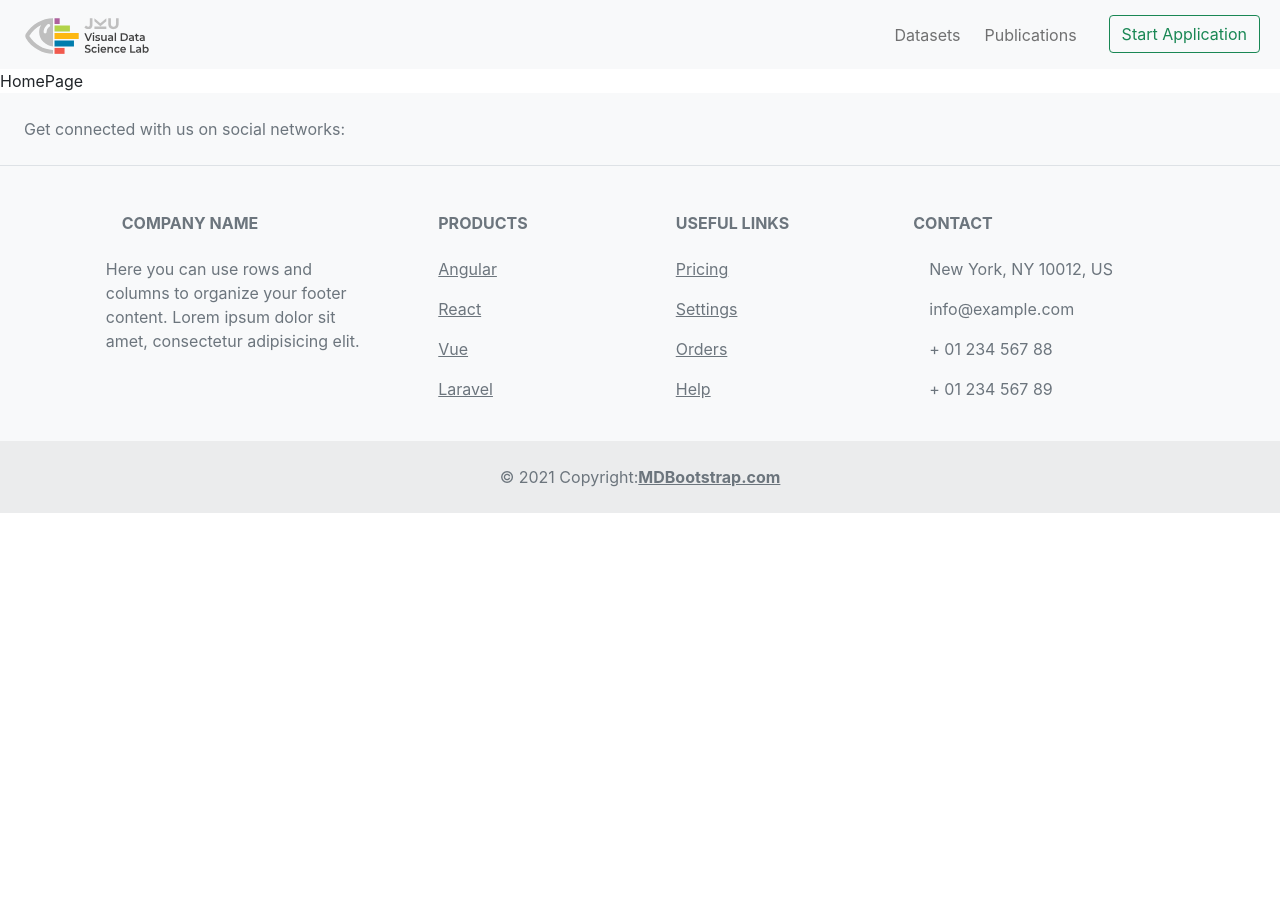
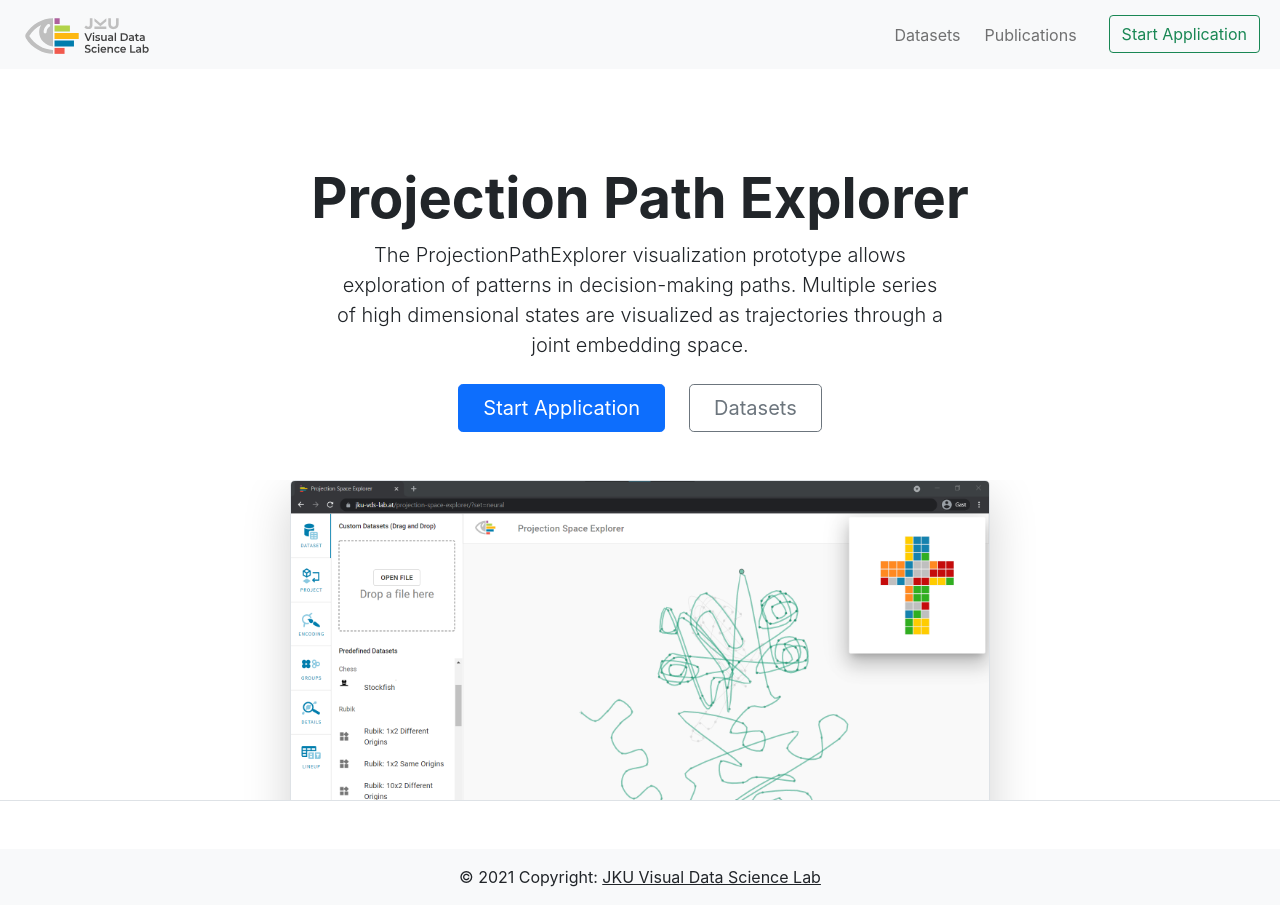
Before and after one commit to jku-vds-lab/pse, a React (Create React App) app: page / in a window 1280 px wide. Before the commit the page ends 800 px from the top, so only its background shows below. Built offline with nearby package versions, Linux system fonts and the light colour scheme.

Commit message:
added Hero and change Footer

```diff
--- a/src/App.tsx
+++ b/src/App.tsx
@@ -16,6 +16,7 @@ function App() {
           <Route path="/datasets" component={DatasetsPage} />
           <Route path="/publications" component={PublicationsPage} />
         </Switch>
+        <div className="b-example-divider"></div>
         <Footer />
       </div>
     </Router>
--- a/src/components/Footer.tsx
+++ b/src/components/Footer.tsx
@@ -1,108 +1,13 @@
 import React from 'react';
 
 function Footer() {
-    return (
-<footer className="text-center text-lg-start bg-light text-muted">
-  <section
-    className="d-flex justify-content-center justify-content-lg-between p-4 border-bottom"
-  >
-    <div className="me-5 d-none d-lg-block">
-      <span>Get connected with us on social networks:</span>
-    </div>
-
-    <div>
-      <a href="" className="me-4 text-reset">
-        <i className="fab fa-facebook-f"></i>
-      </a>
-      <a href="" className="me-4 text-reset">
-        <i className="fab fa-twitter"></i>
-      </a>
-      <a href="" className="me-4 text-reset">
-        <i className="fab fa-google"></i>
-      </a>
-      <a href="" className="me-4 text-reset">
-        <i className="fab fa-instagram"></i>
-      </a>
-      <a href="" className="me-4 text-reset">
-        <i className="fab fa-linkedin"></i>
-      </a>
-      <a href="" className="me-4 text-reset">
-        <i className="fab fa-github"></i>
-      </a>
-    </div>
-  </section>
-
-  <section className="">
-    <div className="container text-center text-md-start mt-5">
-      <div className="row mt-3">
-        <div className="col-md-3 col-lg-4 col-xl-3 mx-auto mb-4">
-          <h6 className="text-uppercase fw-bold mb-4">
-            <i className="fas fa-gem me-3"></i>Company name
-          </h6>
-          <p>
-            Here you can use rows and columns to organize your footer content. Lorem ipsum
-            dolor sit amet, consectetur adipisicing elit.
-          </p>
-        </div>
-
-        <div className="col-md-2 col-lg-2 col-xl-2 mx-auto mb-4">
-          <h6 className="text-uppercase fw-bold mb-4">
-            Products
-          </h6>
-          <p>
-            <a href="#!" className="text-reset">Angular</a>
-          </p>
-          <p>
-            <a href="#!" className="text-reset">React</a>
-          </p>
-          <p>
-            <a href="#!" className="text-reset">Vue</a>
-          </p>
-          <p>
-            <a href="#!" className="text-reset">Laravel</a>
-          </p>
-        </div>
-
-        <div className="col-md-3 col-lg-2 col-xl-2 mx-auto mb-4">
-          <h6 className="text-uppercase fw-bold mb-4">
-            Useful links
-          </h6>
-          <p>
-            <a href="#!" className="text-reset">Pricing</a>
-          </p>
-          <p>
-            <a href="#!" className="text-reset">Settings</a>
-          </p>
-          <p>
-            <a href="#!" className="text-reset">Orders</a>
-          </p>
-          <p>
-            <a href="#!" className="text-reset">Help</a>
-          </p>
-        </div>
-
-        <div className="col-md-4 col-lg-3 col-xl-3 mx-auto mb-md-0 mb-4">
-          <h6 className="text-uppercase fw-bold mb-4">
-            Contact
-          </h6>
-          <p><i className="fas fa-home me-3"></i> New York, NY 10012, US</p>
-          <p>
-            <i className="fas fa-envelope me-3"></i>
-            info@example.com
-          </p>
-          <p><i className="fas fa-phone me-3"></i> + 01 234 567 88</p>
-          <p><i className="fas fa-print me-3"></i> + 01 234 567 89</p>
-        </div>
+  return (
+    <footer className="bg-light text-center text-lg-start">
+      <div className="text-center p-3 bg-light">
+        © 2021 Copyright: <a className="text-dark" href="https://jku-vds-lab.at/">JKU Visual Data Science Lab</a>
       </div>
-    </div>
-  </section>
-
-  <div className="text-center p-4" style={{backgroundColor: "rgba(0, 0, 0, 0.05)"}}>
-    © 2021 Copyright:
-    <a className="text-reset fw-bold" href="https://mdbootstrap.com/">MDBootstrap.com</a>
-  </div>
-</footer>
-    );
+    </footer>
+  );
 }
 
 export default Footer;
--- a/src/components/Hero.tsx
+++ b/src/components/Hero.tsx
@@ -1,8 +1,29 @@
 import React from 'react';
+import { Link } from 'react-router-dom';
+import screenshot from '../assets/screenshot.png';
 
 function Hero() {
     return (
-        <div>
+        <div className="px-4 pt-5 my-5 text-center border-bottom">
+            <h1 className="display-4 fw-bold">Projection Path Explorer</h1>
+            <div className="col-lg-6 mx-auto">
+                <p className="lead mb-4">
+                    The ProjectionPathExplorer visualization prototype allows exploration of patterns in decision-making
+                    paths. Multiple series of high dimensional states are visualized as trajectories through a joint embedding
+                    space.
+                </p>
+                <div className="d-grid gap-2 d-sm-flex justify-content-sm-center mb-5">
+                    <a className="btn btn-primary btn-lg px-4 me-sm-3" type="button" href="https://jku-vds-lab.at/projection-space-explorer/?set=neural">Start Application</a>
+                    <Link to='/datasets'>
+                        <button type="button" className="btn btn-outline-secondary btn-lg px-4">Datasets</button>
+                    </Link >
+                </div>
+            </div>
+            <div className="overflow-hidden" style={{ maxHeight: " 40vh" }}>
+                <div className="container px-5">
+                    <img src={screenshot} className="img-fluid border rounded-3 shadow-lg mb-4" alt="Example image" width="700" height="500" loading="lazy" />
+                </div>
+            </div>
 
         </div>
     );
--- a/src/pages/Homepage.tsx
+++ b/src/pages/Homepage.tsx
@@ -1,9 +1,10 @@
 import React from 'react';
+import Hero from '../components/Hero';
 
 function HomePage() {
   return (
     <div>
-        HomePage
+        <Hero />
     </div>
   );
 }
```
Also changed, not shown: src/assets/screenshot.png (added).
